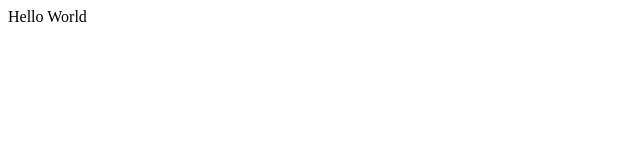
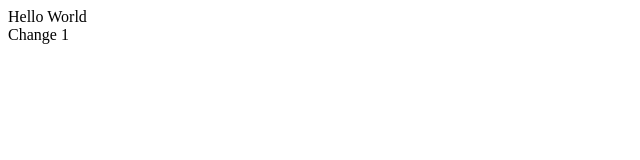
Before and after one commit to sarveshwar-singhal/demo-repo, a plain HTML site: page index.html in a window 1280 px wide. Shown: the full height of the page, 0-640 px from the left. Drawn offline with Linux system fonts and the light colour scheme.

```diff
--- a/index.html
+++ b/index.html
@@ -1 +1,2 @@
 <div>Hello World</div>
+<div>Change 1</div>
```
Also changed, not shown: 1 other file.
